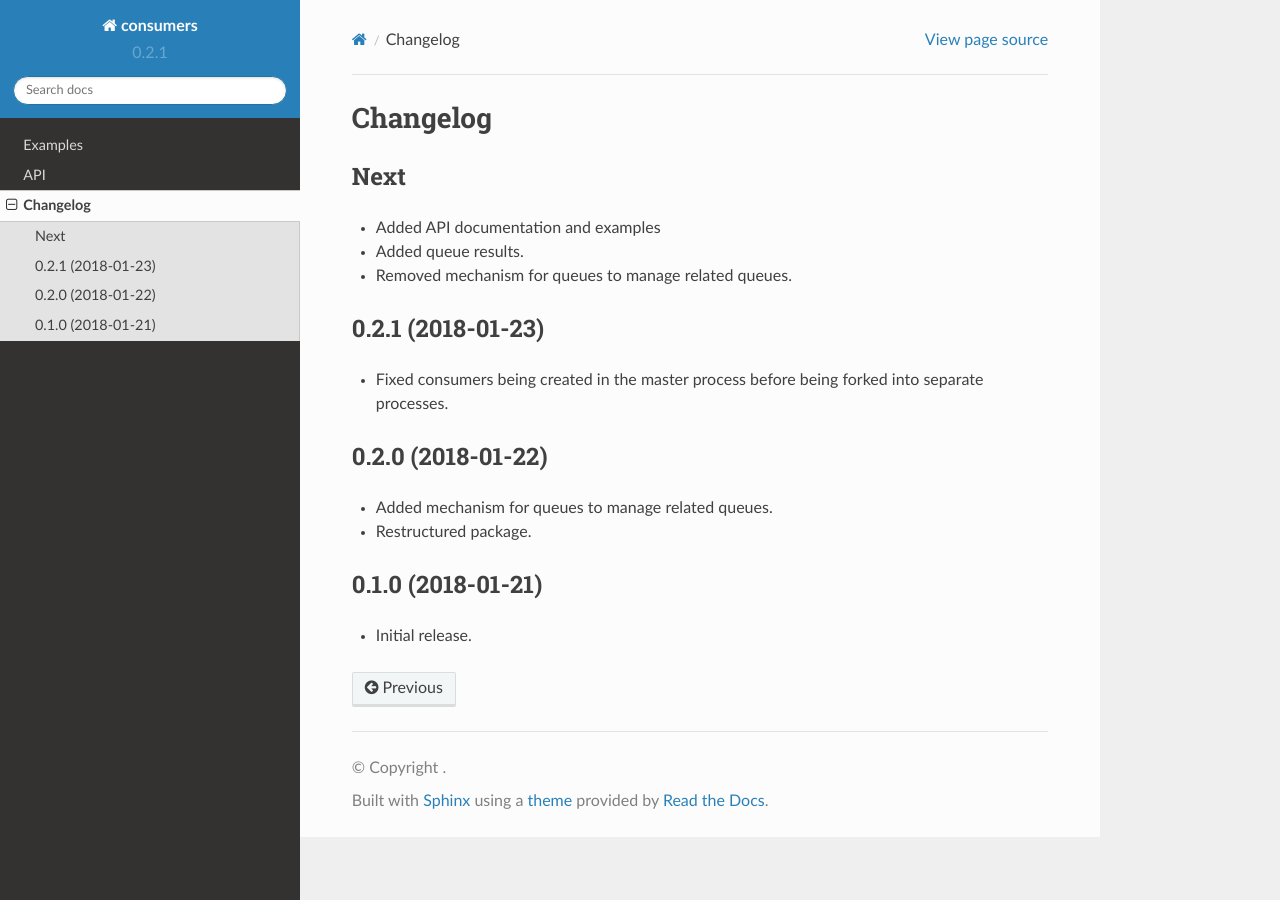
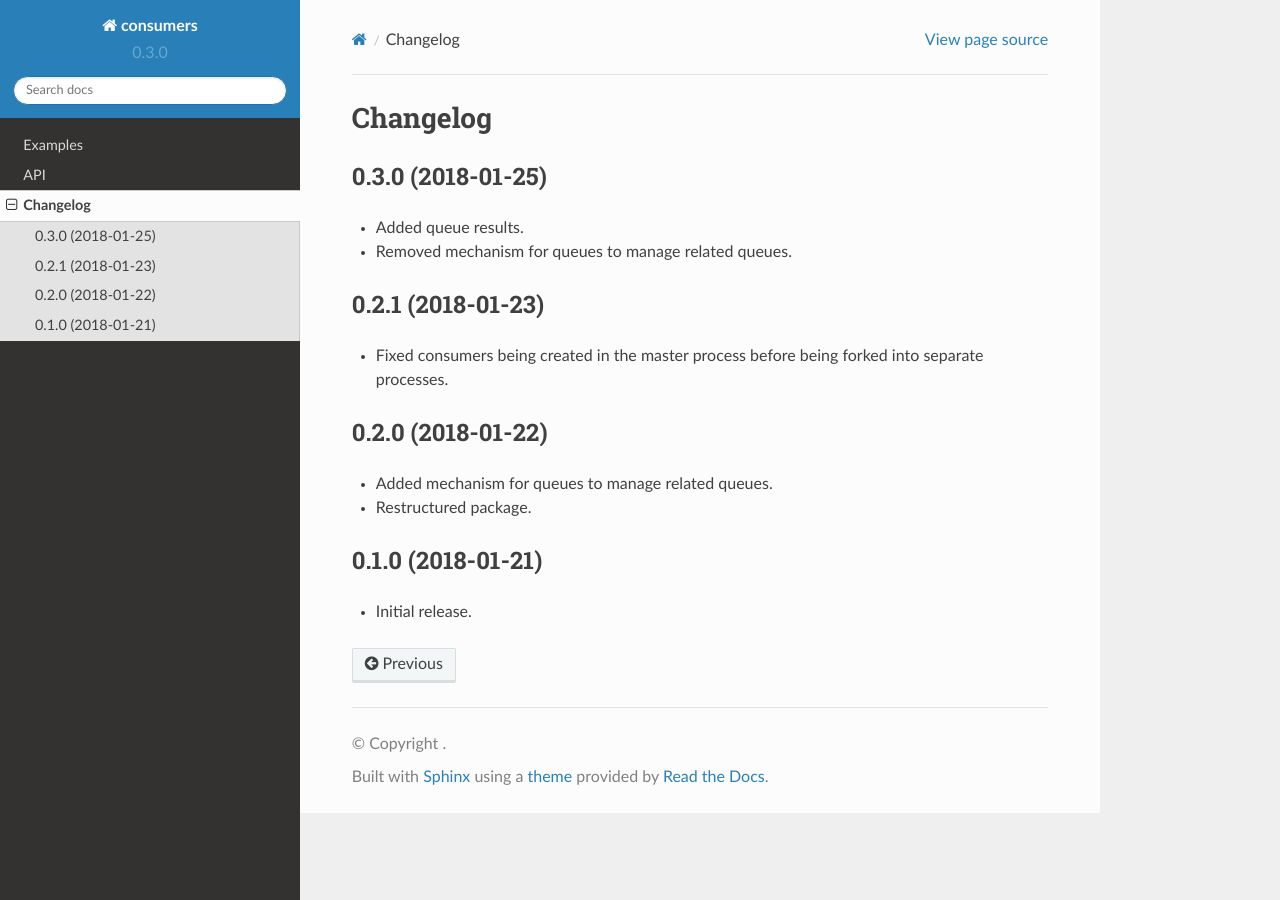
Before and after one commit to nvllsvm/consumers, a Sphinx documentation site: the page built from docs/history.rst, in a window 1280 px wide. Built offline with Sphinx 7.4.7 and the Read the Docs theme 2.0.0, drawn with Linux system fonts in a browser that asks for light colours.

Commit message:
Version 0.3.0

```diff
--- a/docs/history.rst
+++ b/docs/history.rst
@@ -1,9 +1,8 @@
 Changelog
 =========
 
-Next
-----
-- Added API documentation and examples
+0.3.0 (2018-01-25)
+------------------
 - Added queue results.
 - Removed mechanism for queues to manage related queues.
 
--- a/setup.py
+++ b/setup.py
@@ -3,7 +3,7 @@
 
 setuptools.setup(
     name='consumers',
-    version='0.2.1',
+    version='0.3.0',
     description='A simple, flexible way to parallelize processing in Python.',
     long_description=open('README.rst').read(),
     author='Andrew Rabert',
```
